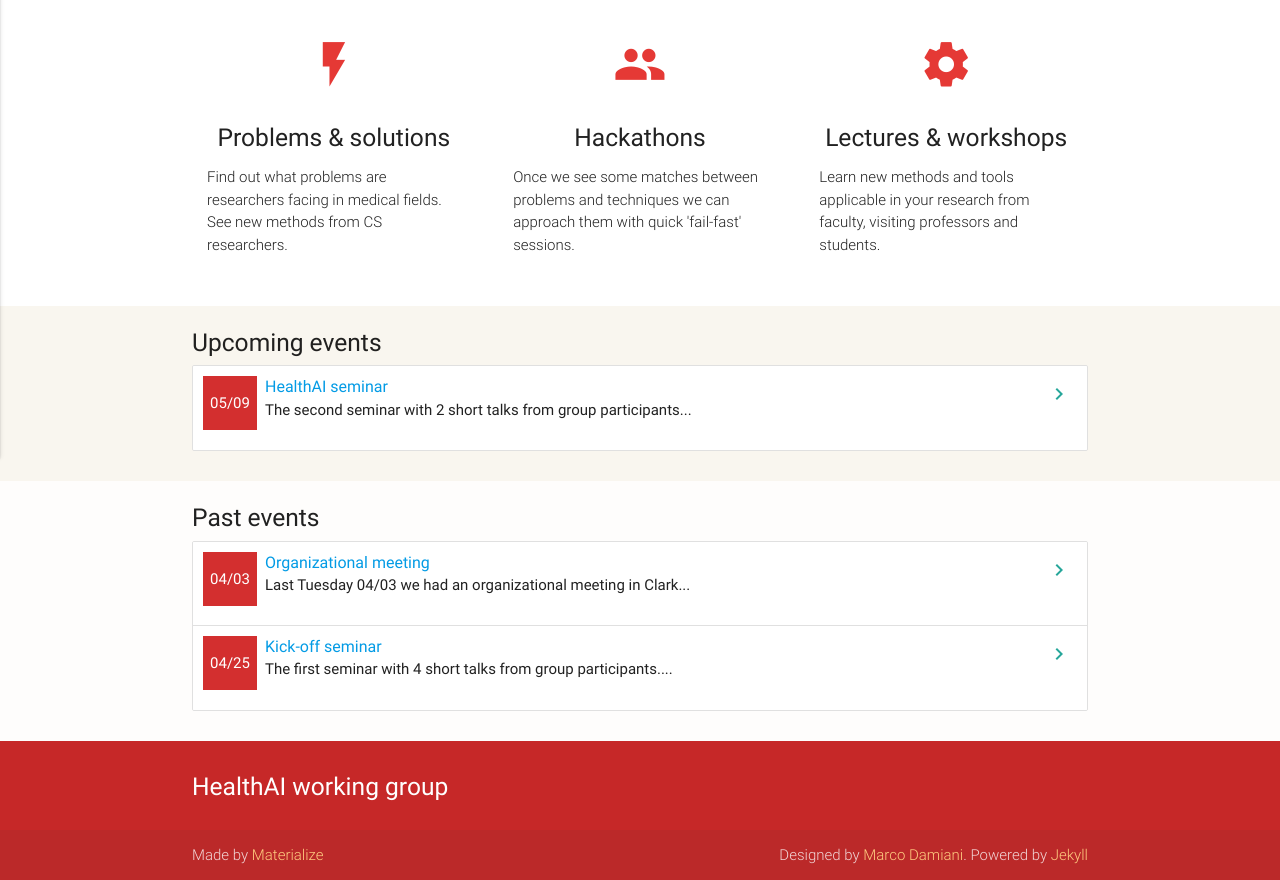
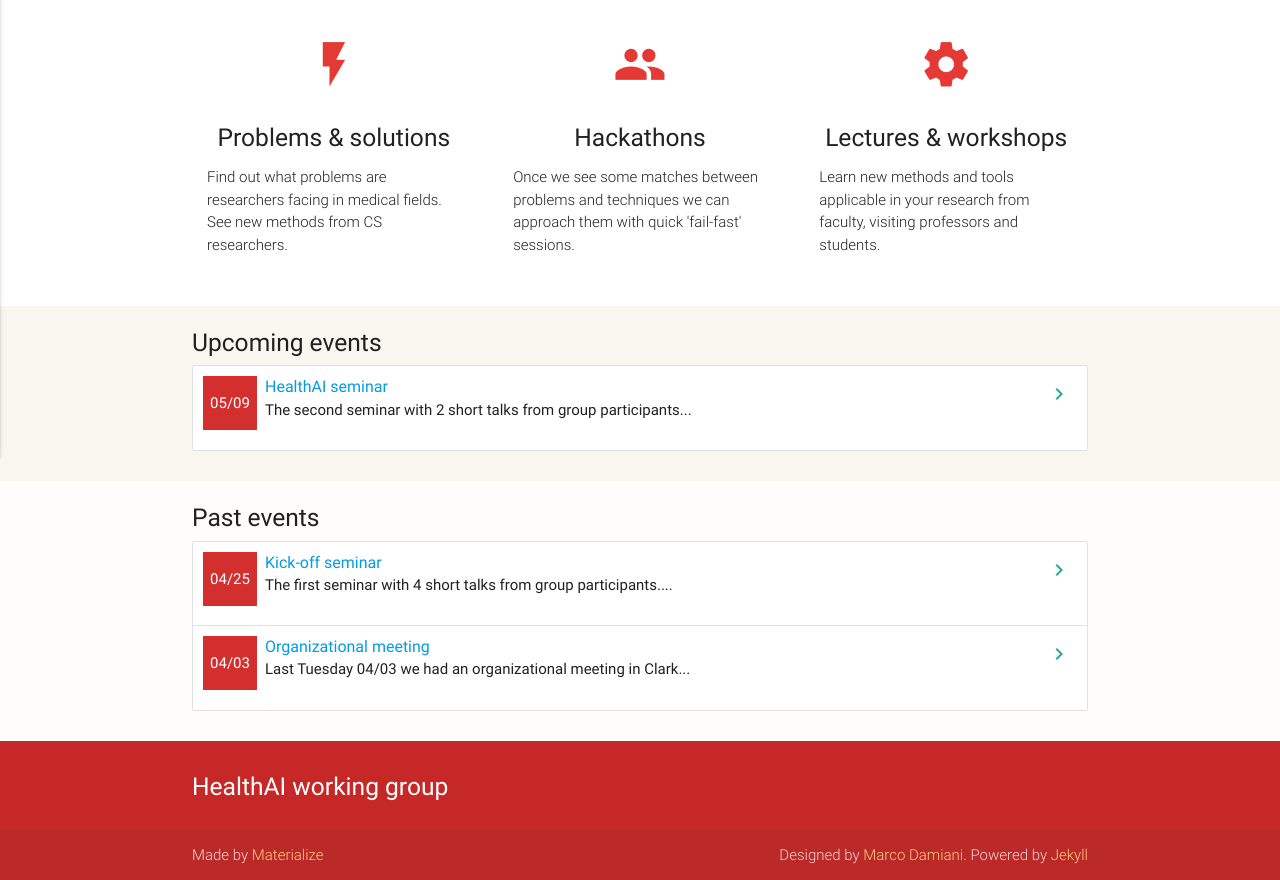
Before and after one commit to health-ai/health-ai.github.io, a Jekyll site: the page built from index.md, in a window 1280 px wide, cut to the strip 503-1383 px from the top of the page. Built offline with Jekyll 4.4.1, drawn with Linux system fonts in a browser that asks for light colours.

Commit message:
Reverse order of events

```diff
--- a/_layouts/home.html
+++ b/_layouts/home.html
@@ -61,7 +61,7 @@ layout: default
     <section>
         <h5>Upcoming events</h5>
         <ul class="collection">
-        {% for event in site.events %}
+        {% for event in site.events reversed %}
 	{% if event.date > site.time %}
         <li class="collection-item avatar">
           {% assign date_format = site.minima.date_format | default: "%m/%d" %}
@@ -82,7 +82,7 @@ layout: default
     <section>
         <h5>Past events</h5>
         <ul class="collection">
-        {% for event in site.events %}
+        {% for event in site.events reversed %}
 	{% if event.date < site.time %}
         <li class="collection-item avatar">
           {% assign date_format = site.minima.date_format | default: "%m/%d" %}
```
